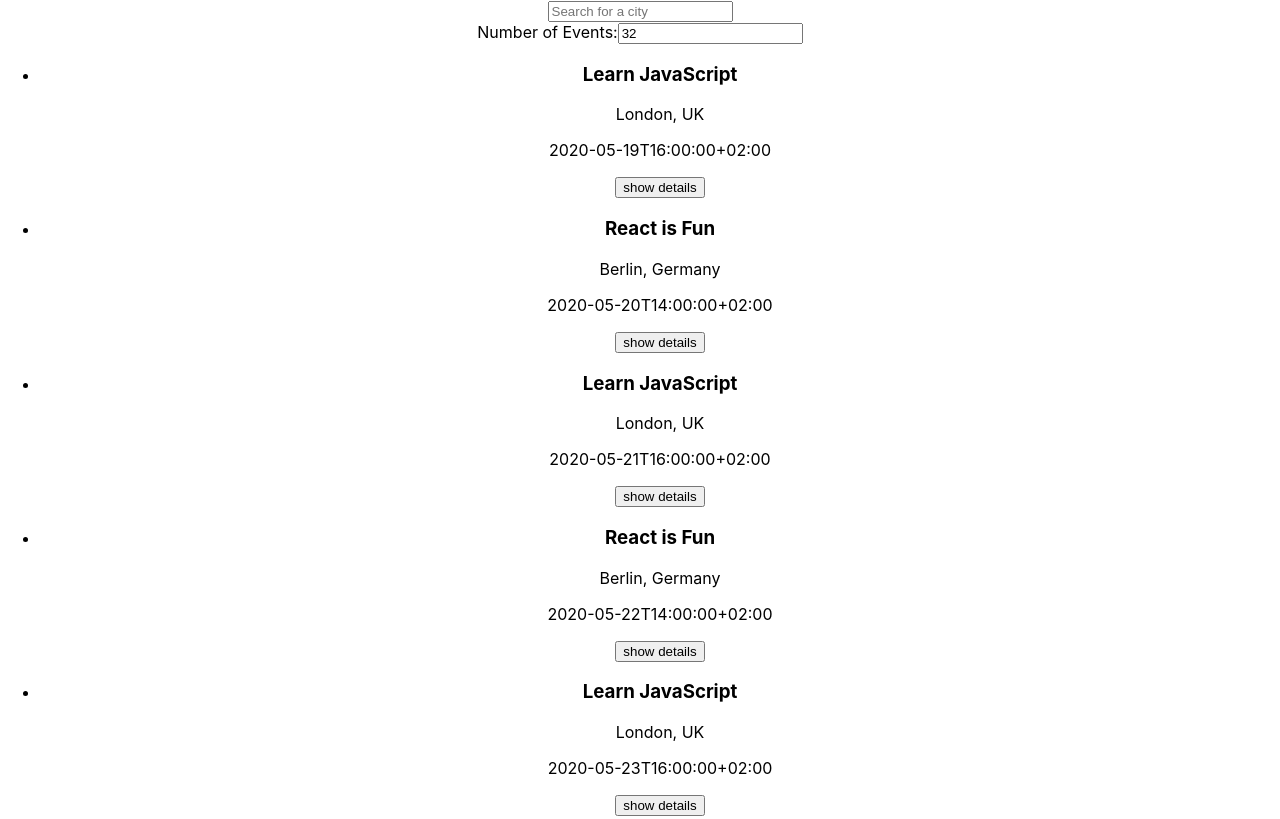
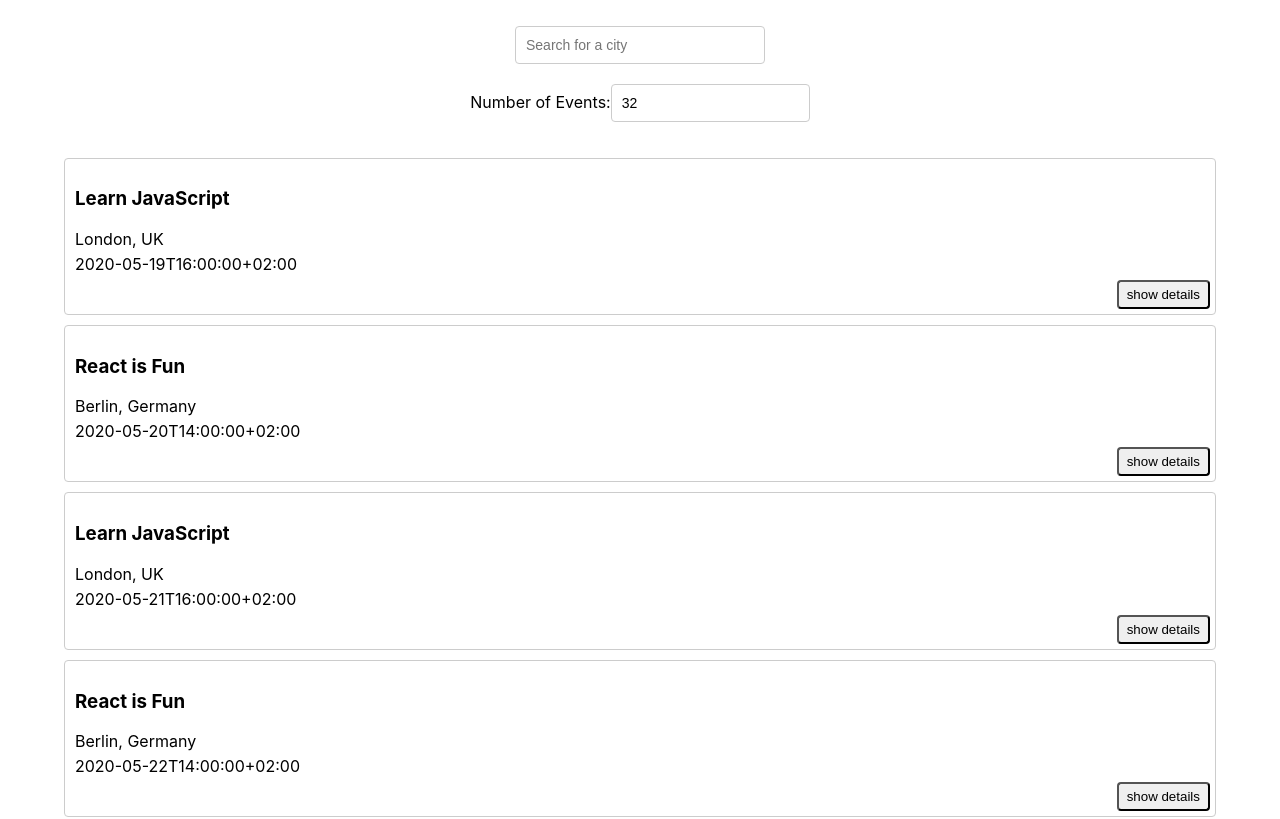
Before and after one commit to yuxu1/meet, a React (Create React App) app: page / in a window 1280 px wide. Shown: the top 819 px of the page. Built offline with nearby package versions, Linux system fonts and the light colour scheme.

Commit message:
updated stylesheet

```diff
--- a/src/App.css
+++ b/src/App.css
@@ -1,38 +1,89 @@
+@import url(https://fonts.googleapis.com/css?family=Roboto:500);
 .App {
   text-align: center;
+  padding: 2% 5%;
 }
 
-.App-logo {
-  height: 40vmin;
-  pointer-events: none;
+.App * {
+  box-sizing: border-box;
 }
 
-@media (prefers-reduced-motion: no-preference) {
-  .App-logo {
-    animation: App-logo-spin infinite 20s linear;
-  }
+ul {
+  padding: 0;
+  list-style: none;
 }
 
-.App-header {
-  background-color: #282c34;
-  min-height: 100vh;
+p {
+  margin: 5px 0;
+}
+
+input[type="text"],
+input[type="number"] {
+  padding: 8px 6px 8px 10px;
+  border-radius: 4px;
+  outline: none;
+  border: 1px solid #ccc;
+  font-size: 14px;
+  line-height: 20px;
+  align-self: center;
+  height: 38px;
+  margin-bottom: 20px;
+}
+
+.city {
+  width: 250px;
+}
+
+#city-search {
   display: flex;
   flex-direction: column;
-  align-items: center;
-  justify-content: center;
-  font-size: calc(10px + 2vmin);
-  color: white;
+  margin: auto;
+  position: relative;
 }
 
-.App-link {
-  color: #61dafb;
+.suggestions {
+  width: 250px;
+  position: absolute;
+  top: 45px;
+  z-index: 2;
+  align-self: center;
+  margin: 0;
+  font-size: 14px;
+  box-shadow: 10px 10px 16px -12px rgba(0, 0, 0, 0.75);
 }
 
-@keyframes App-logo-spin {
-  from {
-    transform: rotate(0deg);
-  }
-  to {
-    transform: rotate(360deg);
-  }
+.suggestions > li {
+  text-align: left;
+  padding: 8px 6px 8px 10px;
+  background-color: #eee;
+  cursor: default;
 }
+
+.suggestions > li:last-child {
+  border-bottom-left-radius: 4px;
+  border-bottom-right-radius: 4px;
+}
+
+.suggestions > li:hover {
+  background-color: #bcdcdb;
+  cursor: pointer;
+}
+
+.event {
+  padding: 10px 10px 35px;
+  margin-bottom: 10px;
+  text-align: left;
+  border: 1px solid #cccccc;
+  border-radius: 4px;
+  position: relative;
+}
+
+.details-button {
+  position: absolute;
+  right: 5px;
+  bottom: 5px;
+  padding: 5px 8px;
+  border-radius: 4px;
+  outline: none;
+  cursor: pointer;
+}
--- a/src/components/Event.js
+++ b/src/components/Event.js
@@ -9,7 +9,7 @@
   };
 
   return (
-    <li>
+    <li className='event'>
       <h3>{event.summary}</h3>
       <p>{event.location}</p>
       <p>{event.start.dateTime}</p>
```
